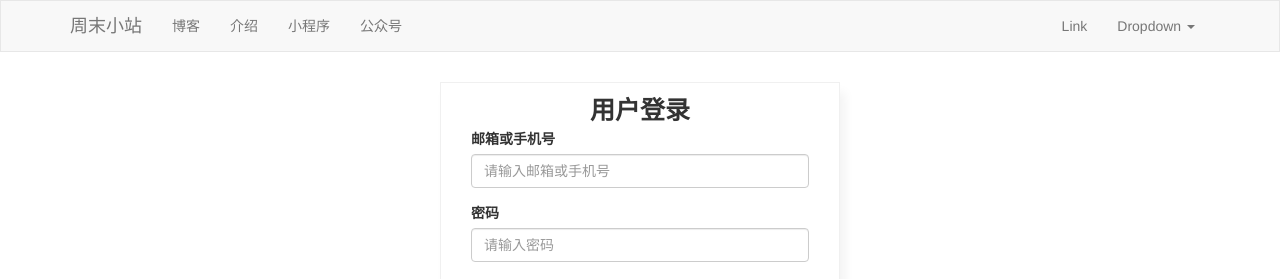
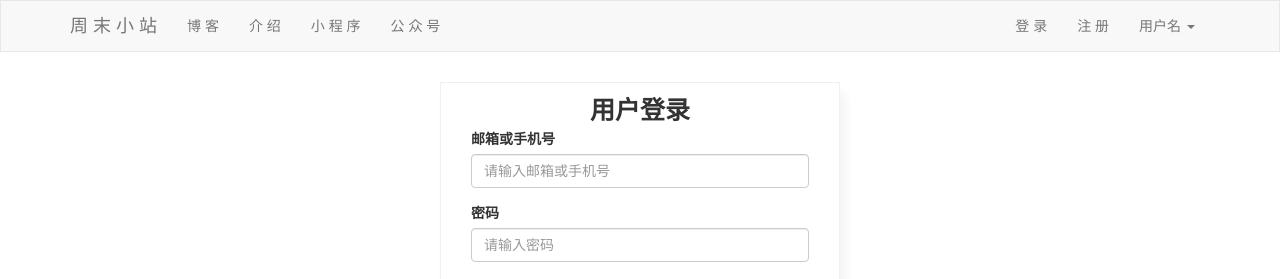
Before and after one commit to weekendsama/zhoumoyun, a Django app: page /login/ in a window 1280 px wide. Shown: the top 279 px of the page. Run offline with Django 3.2, Linux system fonts and the light colour scheme; some libraries are stand-ins or nearby versions.

Commit message:
添加主页，完成session

```diff
--- a/web/templates/web/layout/basic.html
+++ b/web/templates/web/layout/basic.html
@@ -24,27 +24,26 @@
         <span class="icon-bar"></span>
         <span class="icon-bar"></span>
       </button>
-      <a class="navbar-brand" href="#">周末小站</a>
+      <a class="navbar-brand" href="{% url 'web:home' %}">周 末 小 站</a>
     </div>
 
     <!-- Collect the nav links, forms, and other content for toggling -->
     <div class="collapse navbar-collapse" id="bs-example-navbar-collapse-1">
       <ul class="nav navbar-nav">
-        <li><a href="#">博客</a></li>
-        <li><a href="#">介绍</a></li>
-        <li><a href="#">小程序</a></li>
-        <li><a href="#">公众号</a></li>
+        <li><a href="#">博 客</a></li>
+        <li><a href="#">介 绍</a></li>
+        <li><a href="#">小 程 序</a></li>
+        <li><a href="#">公 众 号</a></li>
       </ul>
       <ul class="nav navbar-nav navbar-right">
-        <li><a href="#">Link</a></li>
+        <li><a href="{% url 'web:login' %}">登 录</a></li>
+        <li><a href="{% url 'web:register' %}">注 册</a></li>
         <li class="dropdown">
-          <a href="#" class="dropdown-toggle" data-toggle="dropdown" role="button" aria-haspopup="true" aria-expanded="false">Dropdown <span class="caret"></span></a>
+          <a href="#" class="dropdown-toggle" data-toggle="dropdown" role="button" aria-haspopup="true" aria-expanded="false">用户名 <span class="caret"></span></a>
           <ul class="dropdown-menu">
-            <li><a href="#">Action</a></li>
-            <li><a href="#">Another action</a></li>
-            <li><a href="#">Something else here</a></li>
+            <li><a href="#">管理中心</a></li>
             <li role="separator" class="divider"></li>
-            <li><a href="#">Separated link</a></li>
+            <li><a href="#">注销登录</a></li>
           </ul>
         </li>
       </ul>
--- a/web/templates/web/login.html
+++ b/web/templates/web/login.html
@@ -41,7 +41,11 @@
                     </div>
                 {% endif %}
             {% endfor %}
-
+            <div>
+                <div style="float: right;">
+                    <a href="{% url 'web:login_sms' %}">短信验证码登录?</a>
+                </div>
+            </div>
             <div class="row">
                 <div class="col-xs-3">
                     <input type="submit" class="btn btn-primary" value="登 录">
--- a/web/templates/web/login_sms.html
+++ b/web/templates/web/login_sms.html
@@ -41,7 +41,11 @@
                     </div>
                 {% endif %}
             {% endfor %}
-
+            <div>
+                <div style="float: right;">
+                    <a href="{% url 'web:login' %}">用户名密码登录?</a>
+                </div>
+            </div>
             <div class="row">
                 <div class="col-xs-3">
                     <input id="btnSubmit" type="button" class="btn btn-primary" value="登 录">
--- a/web/url.py
+++ b/web/url.py
@@ -1,5 +1,6 @@
 from django.urls import path
 from web.views import accounts
+from web.views import index
 
 app_name = 'web'
 urlpatterns = [
@@ -8,4 +9,5 @@ urlpatterns = [
     path('login/sms/', accounts.login_sms, name='login_sms'),
     path('login/', accounts.login, name='login'),
     path('image/code/', accounts.image_code, name='image_code'),
+    path('', index.home, name='home'),
 ]
--- a/web/views/accounts.py
+++ b/web/views/accounts.py
@@ -34,7 +34,11 @@ def login_sms(request):
         return render(request, 'web/login_sms.html', {'form': form})
     form = LoginSMSForm(request.POST)
     if form.is_valid():
-        return JsonResponse({'status': True, 'data': '/index/'})
+        phone_num = form.cleaned_data['phone_num']
+        user_obj = models.UserModel.objects.filter(phone_num=phone_num).first()
+        request.session['user_id'] = user_obj.id
+        request.session.set_expiry(60*60*24*14)
+        return JsonResponse({'status': True, 'data': '/'})
     return JsonResponse({'status': False, 'error': form.errors})
 
 
@@ -50,6 +54,8 @@ def login(request):
         user_obj = models.UserModel.objects.filter(Q(email=username) | Q(phone_num=username)).\
             filter(password=password).first()
         if user_obj:
+            request.session['user_id'] = user_obj.id
+            request.session.set_expiry(60*60*24*14)
             return redirect('index')
         form.add_error('username', '用户名或密码错误')
     return render(request, 'web/login.html', {'form': form})
--- /dev/null
+++ b/web/views/index.py
@@ -0,0 +1,5 @@
+from django.shortcuts import render
+
+
+def home(request):
+    return render(request, 'web/home.html')
```
Also changed, not shown: web/templates/web/home.html (added, +8 -0 lines).
